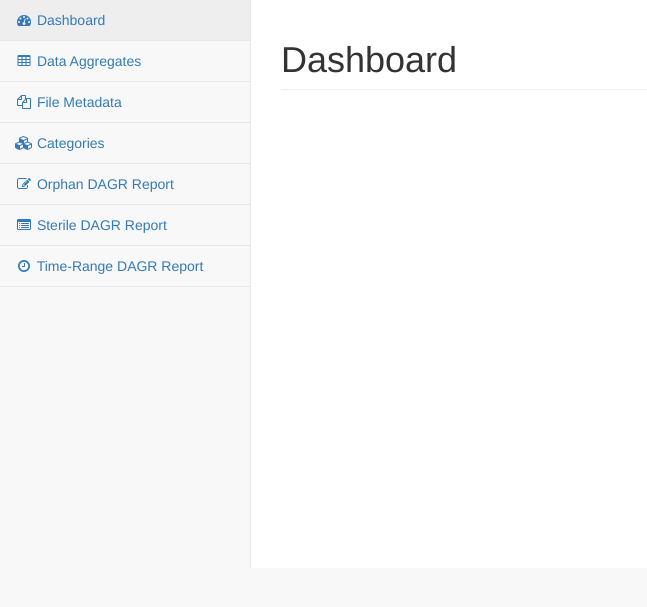
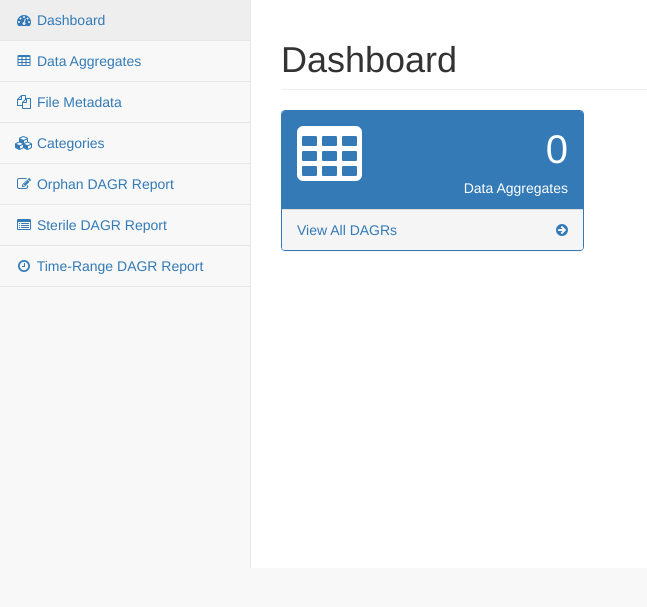
Before and after one commit to JPeterson462/CMSC424-Project, a Django app: page /mmda/ in a window 1280 px wide. Shown: the part 51-658 px from the top of the page, without its empty margins (0-647 px from the left). Run offline with Django 3.2, Linux system fonts and the light colour scheme; data that the repository does not hold is empty; parts of the project's set-up code (start-up, migrations or seed data) failed here and were passed over; some libraries are stand-ins or nearby versions.

Commit message:
KW: Added panel on dashboard for DAGRs count

```diff
--- a/web/mmda/templates/mmda/index.html
+++ b/web/mmda/templates/mmda/index.html
@@ -10,4 +10,31 @@
             <h1 class="page-header">Dashboard</h1>
         </div>
     </div>
+
+    <div class="row">
+        <div class="col-lg-4">
+            <div class="panel panel-primary">
+                <div class="panel-heading">
+                    <div class="row">
+                        <div class="col-xs-3">
+                            <i class="fa fa-table fa-5x"></i>
+                        </div>
+                        <div class="col-xs-9 text-right">
+                            <div class="huge">{{ dagrs_count }}</div>
+                            <div>Data Aggregates</div>
+                        </div>
+                    </div>
+                </div>
+                <a href="{% url 'mmda:data_aggregates' %}">
+                    <div class="panel-footer">
+                        <span class="pull-left">View All DAGRs</span>
+                        <span class="pull-right">
+                            <i class="fa fa-arrow-circle-right"></i>
+                        </span>
+                        <div class="clearfix"></div>
+                    </div>
+                </a>
+            </div>
+        </div>
+    </div>
 {% endblock content %}
--- a/web/mmda/views.py
+++ b/web/mmda/views.py
@@ -17,6 +17,13 @@ DATETIME_FORMAT = re.compile("[0-9]{4}-[0-9]{2}-[0-9]{2}T[0-9]{2}:[0-9]{2}")
 
 def index(request):
     context = { }
+    with connection.cursor() as cursor:
+        cursor.execute("""
+            SELECT COUNT(*)
+            FROM dagr
+        """)
+        context['dagrs_count'] = dictfetchall(cursor)[0]['COUNT(*)']
+
     return render(request, 'mmda/index.html', context)
 
 ''' def index(request):
```
